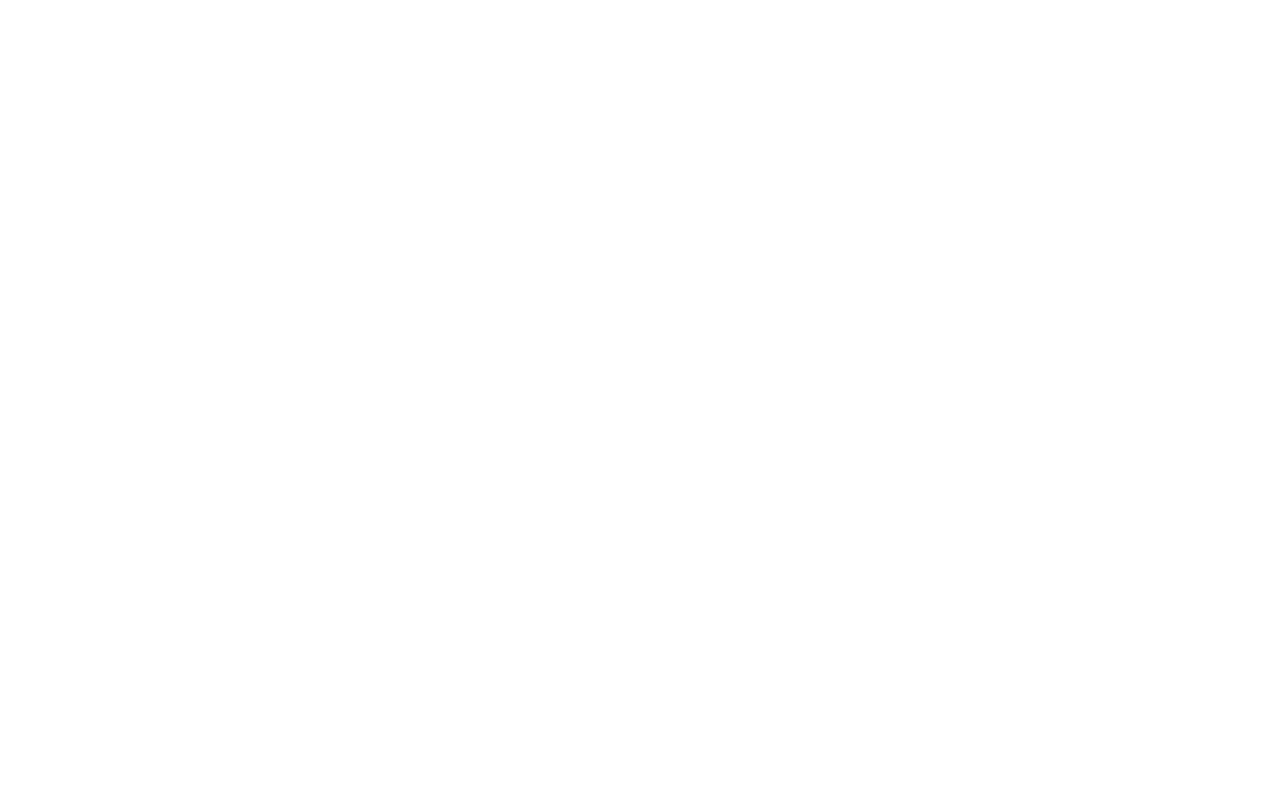
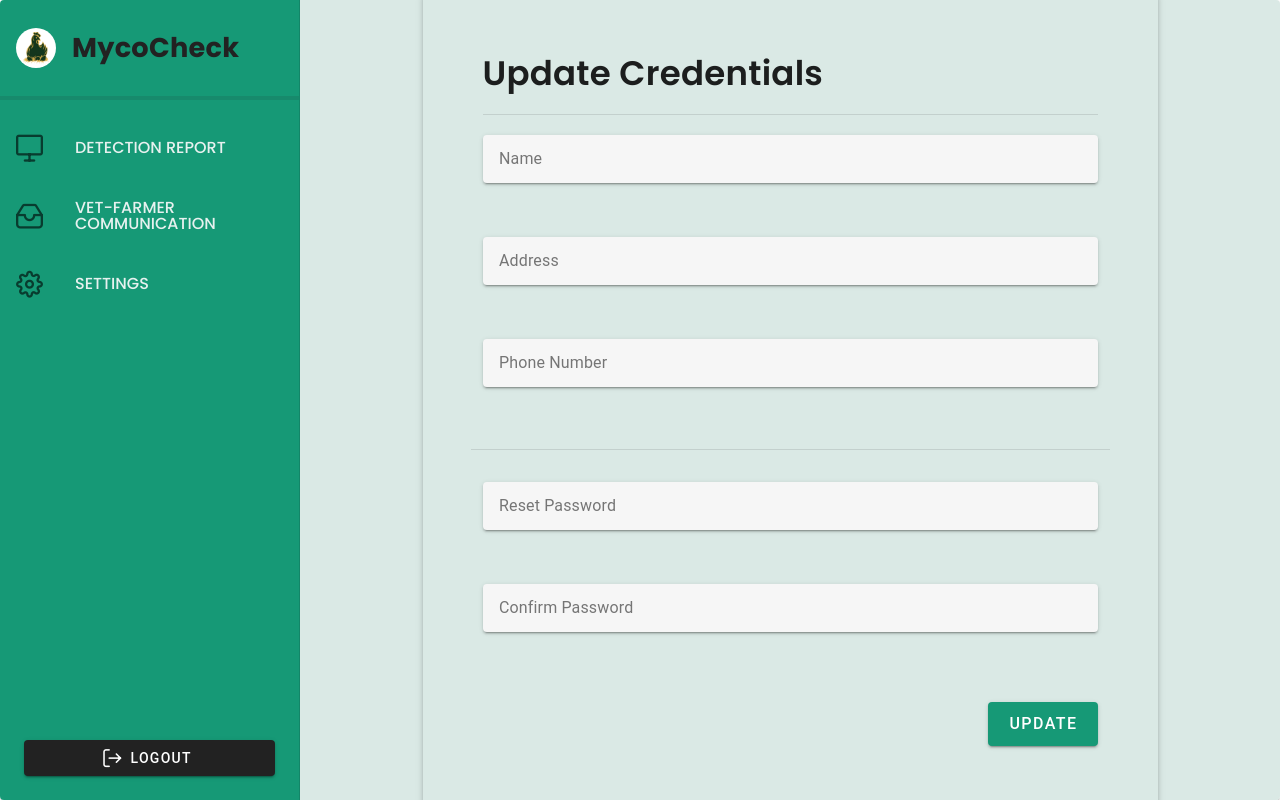
Before and after one commit to kixks/mycoFront, a Vue app: page /settings in a window 1280 px wide. Before the commit this address had no page. Built offline with nearby package versions, Linux system fonts and the light colour scheme.

Commit message:
ui complete copium

```diff
--- a/src/components/PageLayout.vue
+++ b/src/components/PageLayout.vue
@@ -31,6 +31,7 @@
                 value="report"
                 lines="two"
                 class="sidebar-item"
+                @click="goToDashboard"
               >
               </v-list-item>
               <v-list-item
@@ -39,6 +40,7 @@
                 value="messages"
                 lines="two"
                 class="sidebar-item"
+                @click="goToMessages"
               >
               </v-list-item>
               <v-list-item
@@ -47,6 +49,7 @@
                 value="settings"
                 lines="two"
                 class="sidebar-item"
+                @click="goToSettings"
               >
               </v-list-item>
             </v-list>
@@ -73,10 +76,23 @@
 <script setup>
 import { ref, computed } from 'vue'
 import { useDisplay } from 'vuetify'
+import { useRouter } from 'vue-router'
+
+const router = useRouter()
 
 const drawer = ref(true)
 const { mobile } = useDisplay()
 const isMobile = computed(() => mobile.value)
+
+const goToMessages = () => {
+  router.push('/messages')
+}
+const goToDashboard = () => {
+  router.push('/dashboard')
+}
+const goToSettings = () => {
+  router.push('/settings')
+}
 </script>
 
 <style scoped>
--- a/src/router/index.js
+++ b/src/router/index.js
@@ -21,6 +21,16 @@
     name: 'dashboard',
     component: () => import('@/views/Authorized_Page/Dashboard.vue'),
   },
+  {
+    path: '/messages',
+    name: 'messages',
+    component: () => import('@/views/Authorized_Page/Messages.vue'),
+  },
+  {
+    path: '/settings',
+    name: 'settings',
+    component: () => import('@/views/Authorized_Page/Settings.vue'),
+  },
 ]
 
 const router = createRouter({ history: createWebHistory(), routes })
--- a/src/views/Authorized_Page/Dashboard.vue
+++ b/src/views/Authorized_Page/Dashboard.vue
@@ -1,7 +1,28 @@
 <template>
   <PageLayout>
     <div class="body-content">
-      <h1>Dashboard Area</h1>
+      <v-container
+        fluid
+        class="d-flex flex-column align-center justify-center elevation-3 pa-10 w-75"
+      >
+        <div class="text-h3 ma-8 title">Detected Symptomatic Chickens</div>
+        <v-table height="400px" fixed-header class="w-100 ma-10 custom-table">
+          <thead>
+            <tr>
+              <th class="text-left">TIMESTAMP</th>
+              <th class="text-left">DETECTION ACCURACY</th>
+              <th class="text-left">SNAPSHOTS</th>
+            </tr>
+          </thead>
+          <tbody>
+            <tr>
+              <td>hotdot</td>
+              <td>digididawh</td>
+              <td>View</td>
+            </tr>
+          </tbody>
+        </v-table>
+      </v-container>
     </div>
   </PageLayout>
 </template>
@@ -12,10 +33,26 @@
 
 <style scoped>
 .body-content {
+  font-family: 'Poppins', sans-serif;
   display: flex;
+  flex-direction: column;
   justify-content: center; /* horizontal centering */
   align-items: center; /* vertical centering */
   height: 100vh;
   background-color: #dae9e5;
 }
+.title {
+  font-family: 'Poppins', sans-serif;
+  font-weight: 600;
+}
+.custom-table thead tr th {
+  background-color: #169976 !important;
+  color: white;
+}
+.custom-table tbody tr td {
+  color: #096b68;
+}
+.custom-table tbody tr td:hover {
+  color: #a0d4d3;
+}
 </style>
--- /dev/null
+++ b/src/views/Authorized_Page/Messages.vue
@@ -0,0 +1,68 @@
+<template>
+  <PageLayout>
+    <div class="body-content">
+      <v-container fluid class="elevation-3 pa-10 ma-12">
+        <div class="col">
+          <div class="text-h4 title">Chat With Vet</div>
+          <v-divider class="my-2"></v-divider>
+          <v-container>
+            <v-row>
+              <v-col cols="12" md="3">
+                <div class="text-subtitle">Detected Symptomatics</div>
+                <v-select
+                  v-model="selectedVet"
+                  :items="['Vet 1', 'Vet 2', 'Vet 3']"
+                  density="comfortable"
+                  class="ma-2 light-green-select"
+                  variant="solo-filled"
+                  clearable
+                  label="Select Image"
+                ></v-select>
+              </v-col>
+              <!-- Hide vertical divider on mobile -->
+              <v-divider vertical class="d-none d-md-block"></v-divider>
+              <v-col cols="12" md="9">
+                <v-row>
+                  <v-col cols="12" md="10">
+                    <v-textarea rows="1" auto-grow hide-details class="ma-0"></v-textarea>
+                  </v-col>
+                  <v-col cols="12" md="2">
+                    <v-btn color="#169976" size="large" block>Send</v-btn>
+                  </v-col>
+                </v-row>
+              </v-col>
+            </v-row>
+          </v-container>
+        </div>
+      </v-container>
+    </div>
+  </PageLayout>
+</template>
+
+<script setup>
+import PageLayout from '@/components/PageLayout.vue'
+import { ref } from 'vue'
+
+const selectedVet = ref(null)
+</script>
+
+<style scoped>
+.body-content {
+  font-family: 'Poppins', sans-serif;
+  display: flex;
+  justify-content: center;
+  align-items: center;
+  height: 100vh;
+  background-color: #dae9e5;
+}
+.title {
+  font-family: 'Poppins', sans-serif;
+  font-weight: 600;
+}
+.light-green-select :deep(.v-field) {
+  background-color: #90d1ca !important;
+}
+.light-green-select :deep(.v-icon) {
+  color: #c3ebe0 !important;
+}
+</style>
--- /dev/null
+++ b/src/views/Authorized_Page/Settings.vue
@@ -0,0 +1,97 @@
+<template>
+  <PageLayout>
+    <div class="body-content">
+      <v-container fluid class="elevation-3 pa-15 ma-12 w-75">
+        <div class="col">
+          <div class="text-h4 title mb-4">Update Credentials</div>
+          <v-divider class="my-5"></v-divider>
+          <v-form>
+            <v-row>
+              <v-col cols="12" class="mb-2">
+                <v-text-field
+                  v-model="name"
+                  label="Name"
+                  variant="solo-filled"
+                  density="comfortable"
+                  required
+                ></v-text-field>
+              </v-col>
+              <v-col cols="12" class="mb-2">
+                <v-text-field
+                  v-model="address"
+                  label="Address"
+                  variant="solo-filled"
+                  density="comfortable"
+                  required
+                ></v-text-field>
+              </v-col>
+              <v-col cols="12" class="mb-2">
+                <v-text-field
+                  v-model="phone"
+                  label="Phone Number"
+                  variant="solo-filled"
+                  density="comfortable"
+                  required
+                ></v-text-field>
+              </v-col>
+              <v-divider class="my-5"></v-divider>
+              <v-col cols="12" class="mb-2">
+                <v-text-field
+                  v-model="password"
+                  label="Reset Password"
+                  type="password"
+                  variant="solo-filled"
+                  density="comfortable"
+                ></v-text-field>
+              </v-col>
+              <v-col cols="12" class="mb-6">
+                <v-text-field
+                  v-model="confirmPassword"
+                  label="Confirm Password"
+                  type="password"
+                  variant="solo-filled"
+                  density="comfortable"
+                ></v-text-field>
+              </v-col>
+            </v-row>
+            <v-row justify="end">
+              <v-col cols="auto">
+                <v-btn color="#169976" size="large" @click="updateSettings">Update</v-btn>
+              </v-col>
+            </v-row>
+          </v-form>
+        </div>
+      </v-container>
+    </div>
+  </PageLayout>
+</template>
+
+<script setup>
+import PageLayout from '@/components/PageLayout.vue'
+import { ref } from 'vue'
+
+const name = ref('')
+const address = ref('')
+const phone = ref('')
+const password = ref('')
+const confirmPassword = ref('')
+
+const updateSettings = () => {
+  // Handle update logic here
+  alert('Settings updated!')
+}
+</script>
+
+<style scoped>
+.body-content {
+  display: flex;
+  justify-content: center;
+  align-items: center;
+  height: 100vh;
+  background-color: #dae9e5;
+}
+.title {
+  font-family: 'Poppins', sans-serif;
+  font-weight: 600;
+}
+</style>
```
